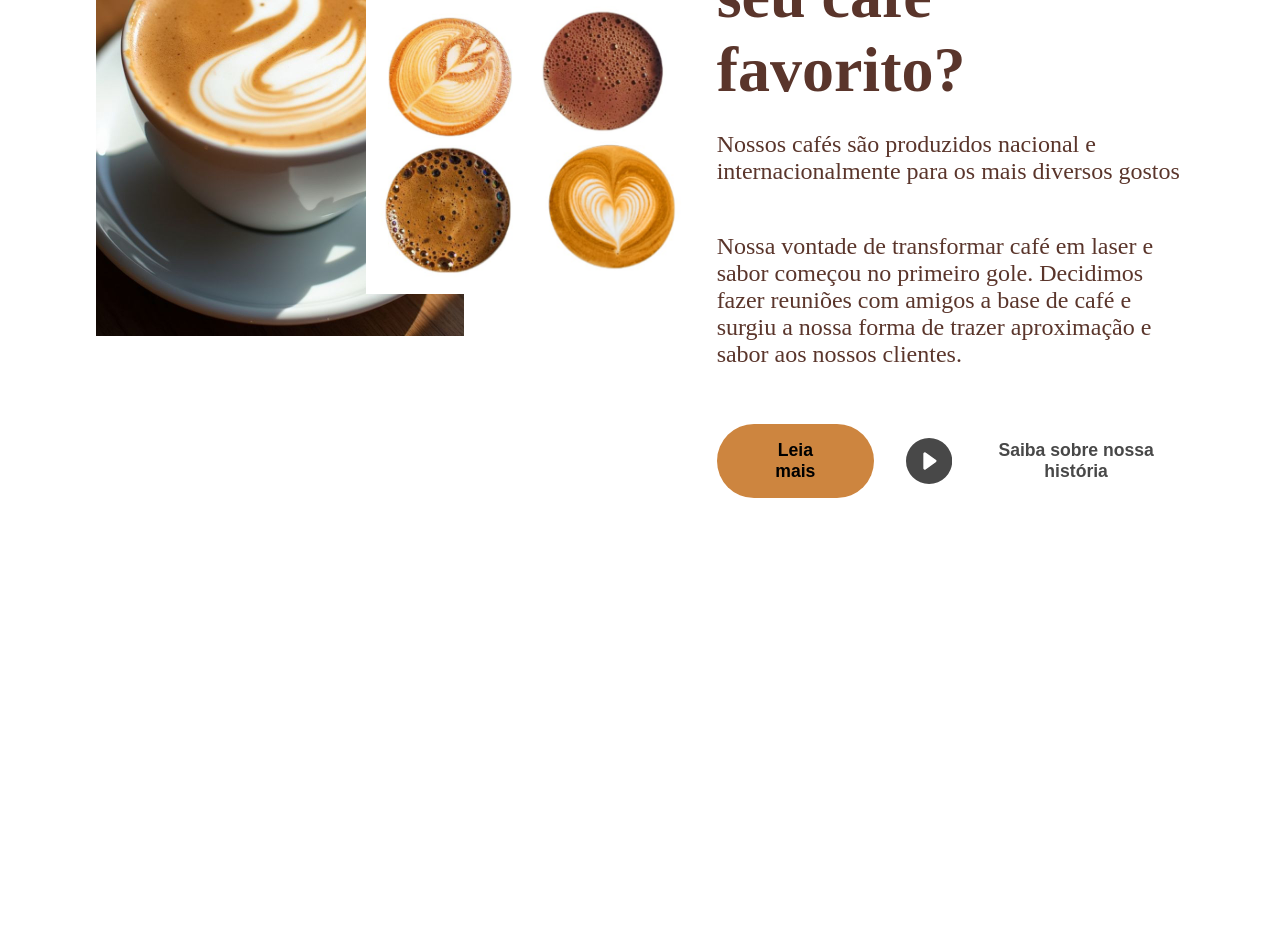
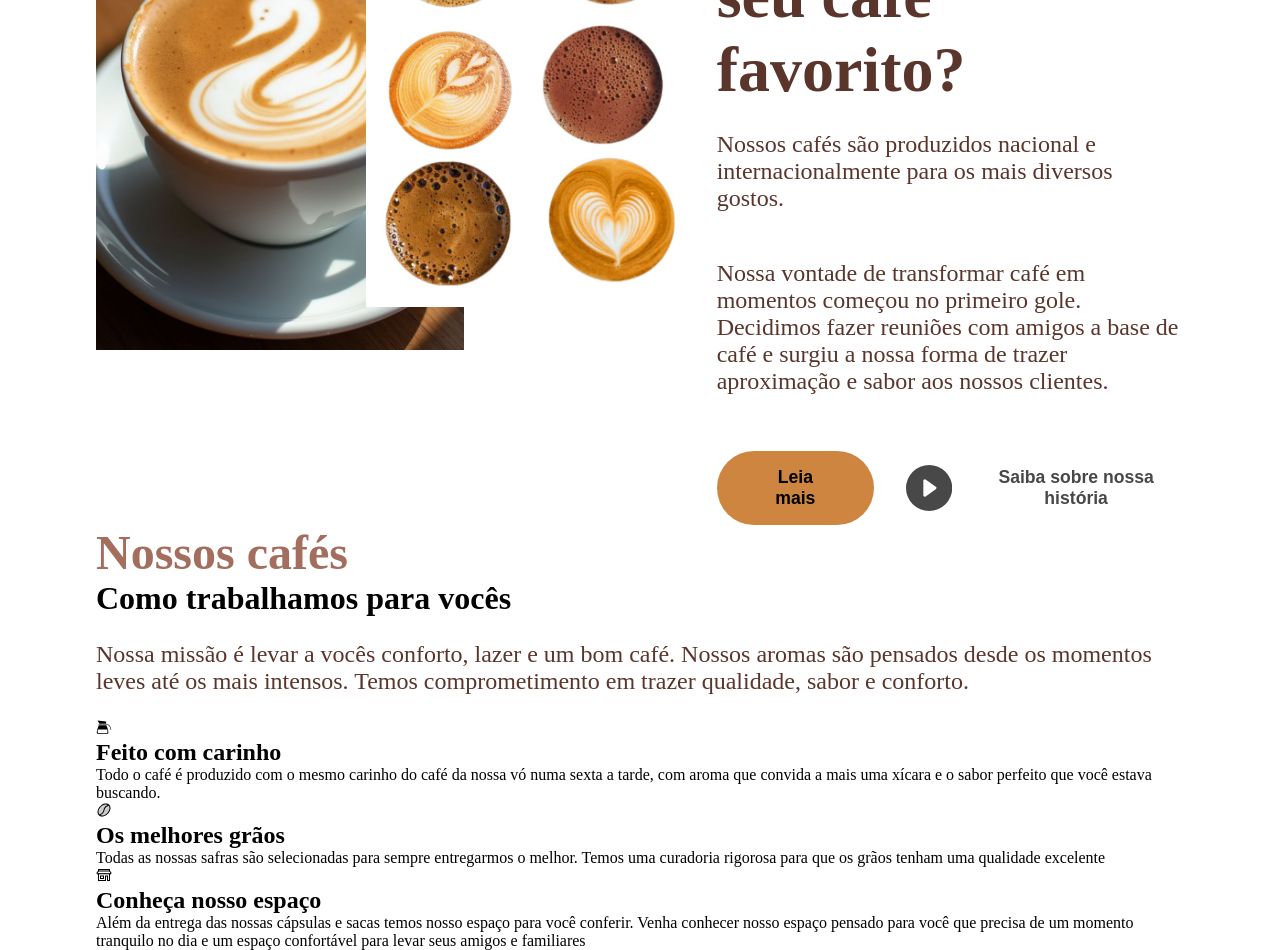
Before and after one commit to madumars/Landing-Page, a React (Create React App) app in the folder land/: page / in a window 1280 px wide. Shown: the part 720-1670 px from the top of the page. Before the commit the page ends 1218 px from the top, so only its background shows below. Built offline with nearby package versions, Linux system fonts and the light colour scheme.

Commit message:
add trabalho part 1

```diff
--- a/land/src/Components/About.js
+++ b/land/src/Components/About.js
@@ -19,9 +19,9 @@ const About = () => {
                     Como é feito o seu café favorito?
                 </h1>
 
-                <p className="primaryText">Nossos cafés são produzidos nacional e internacionalmente para os mais diversos gostos</p>
+                <p className="primaryText">Nossos cafés são produzidos nacional e internacionalmente para os mais diversos gostos.</p>
 
-                <p className="primaryText">Nossa vontade de transformar café em laser e sabor começou no primeiro gole. Decidimos fazer reuniões com amigos a base de café e surgiu a nossa forma de trazer aproximação e sabor aos nossos clientes. </p>
+                <p className="primaryText">Nossa vontade de transformar café em momentos começou no primeiro gole. Decidimos fazer reuniões com amigos a base de café e surgiu a nossa forma de trazer aproximação e sabor aos nossos clientes. </p>
 
                 <div className="aboutButtonsContainer">
                     <button className="secondaryButton">Leia mais</button>
--- a/land/src/Components/Work.js
+++ b/land/src/Components/Work.js
@@ -1,4 +1,56 @@
+import { FontAwesomeIcon } from '@fortawesome/react-fontawesome';
+//import { fatHouseWater, faUtensils, faTrucks } from "@fortawesome/free-solid-svg-icons"
+import { GiCoffeePot } from "react-icons/gi";
+import { PiCoffeeBeanDuotone } from "react-icons/pi";
+import { LiaStoreAltSolid } from "react-icons/lia";
+
+
+const WorkInfoData =[
+
+    {
+    image:<GiCoffeePot/>,
+    title: 'Feito com carinho',
+    text: "Todo o café é produzido com o mesmo carinho do café da nossa vó numa sexta a tarde, com aroma que convida a mais uma xícara e o sabor perfeito que você estava buscando. "
+    },
+    {
+    image:<PiCoffeeBeanDuotone/>,
+    title: 'Os melhores grãos',
+    text: "Todas as nossas safras são selecionadas para sempre entregarmos o melhor. Temos uma curadoria rigorosa para que os grãos tenham uma qualidade excelente"
+    },
+    {
+    image:<LiaStoreAltSolid />,
+    title: 'Conheça nosso espaço',
+    text: "Além da entrega das nossas cápsulas e sacas temos nosso espaço para você conferir. Venha conhecer nosso espaço pensado para você que precisa de um momento tranquilo no dia e um espaço confortável para levar seus amigos e familiares"
+    },
+]
+
+
 const Work = () => {
-    <h1>Trabalho</h1>
-}
+   return(
+    <div className="workSectionWrapper">
+        <div className="workSectionTop">
+            <p className="primarySubHeading">Nossos cafés</p>
+            <h1>Como trabalhamos para vocês</h1>
+
+            <p className="primaryText">
+            Nossa missão é levar a vocês conforto, lazer e um bom café.
+            Nossos aromas são pensados desde os momentos leves até os
+            mais intensos.
+            Temos comprometimento em trazer qualidade, sabor e conforto.</p>
+        </div>
+
+        <div className="workSectionButton">
+            {WorkInfoData.map( (data) => (
+                <div className="workSectionInfo" key={data.title}>
+                    <div className='infoBoxesImgContainer'> {data.image}</div>
+                    <h2>{data.title}</h2>
+                    <p>{data.text}</p>
+                </div>
+            ))}
+
+        </div>
+
+    </div>
+   );
+};
 export default Work;
```
